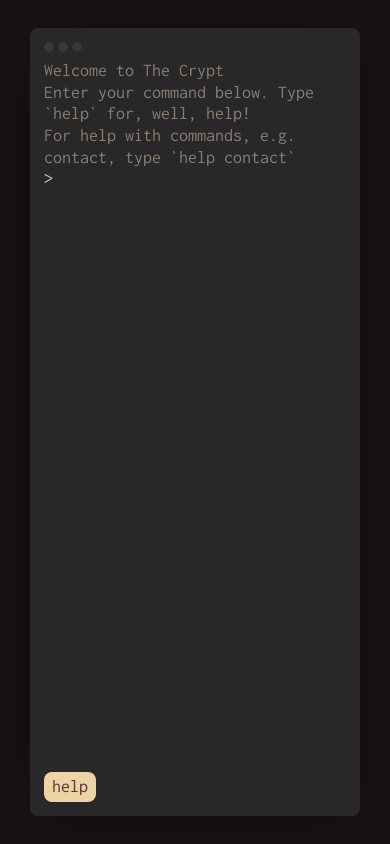
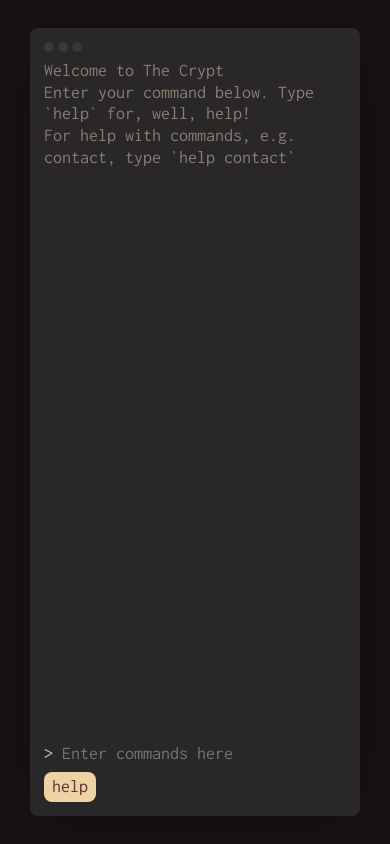
Before and after one commit to Cryptacular/the-crypt-terminal, a React (Create React App) app: page / in a window 390 px wide. Built offline with nearby package versions, Linux system fonts and the light colour scheme; the HTML template or start-up script is replaced by a standard one.

Commit message:
Update input field for mobile

```diff
--- a/src/components/Terminal.css
+++ b/src/components/Terminal.css
@@ -38,6 +38,7 @@
     display: flex;
     flex-direction: column;
     flex: 1;
+    justify-content: space-between;
     overflow: hidden;
 }
 
@@ -58,6 +59,38 @@
     content: '> ';
 }
 
+.terminal-inputs {
+    display: flex;
+    flex-direction: row;
+    justify-content: flex-start;
+}
+
+.terminal-formattedInput {
+    display: none;
+}
+
+.terminal-input {
+    flex: 1;
+    color: #D1C7AE;
+    font-family: Inconsolata, sans-serif;
+    font-size: 18px;
+    line-height: 120%;
+    margin: 0;
+    padding: 0;
+    background: transparent;
+    border: 0;
+    outline: 0;
+}
+
+@media screen and (min-width: 700px) {
+    .terminal-body {
+        justify-content: flex-start;
+    }
+
+    .terminal-formattedInput {
+        display: initial;
+    }
+
     .terminal-input {
         opacity: 0;
         position: absolute;
@@ -74,6 +107,7 @@
         width: 9px;
 
         animation: cursor-blink .7s alternate infinite ease;
+    }
 }
 
 @keyframes cursor-blink {
--- a/src/components/Terminal.js
+++ b/src/components/Terminal.js
@@ -38,17 +38,20 @@ export class Terminal extends Component {
                     <span className="terminalControls-control" />
                 </div>
                 <div className="terminal-body" onClick={this.handleBodyClick} id="terminalBody">
-                    {this.state.output.map((o, i) => (
-                        <div className={`terminal-output terminal-output--${o.type}`} key={`terminal-output--${i}`}>{o.text}</div>
-                    ))}
-                    <div>
+                    <div className="terminal-outputs">
+                        {this.state.output.map((o, i) => (
+                            <div className={`terminal-output terminal-output--${o.type}`} key={`terminal-output--${i}`}>{o.text}</div>
+                        ))}
+                    </div>
+                    <div className="terminal-inputs">
                         <span className="terminal-currentLine">&gt;&nbsp;</span>
-                        <span>{this.state.input}</span>
+                        <span className="terminal-formattedInput">{this.state.input}</span>
                         <input
                             value={this.state.input}
                             onChange={this.handleInputChange}
                             type="text" className="terminal-input"
                             id="terminalInput"
+                            placeholder="Enter commands here"
                             autoFocus
                             ref={(input) => { this.textInput = input; }}
                         />
```
Also changed, not shown: 1 other file (tests, documents, lock files or other folders). Lines whose indentation alone changed are shown as unchanged.
